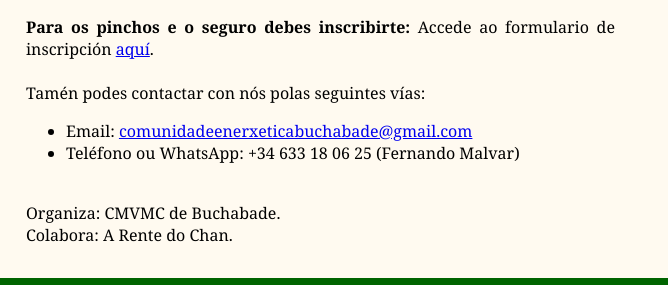
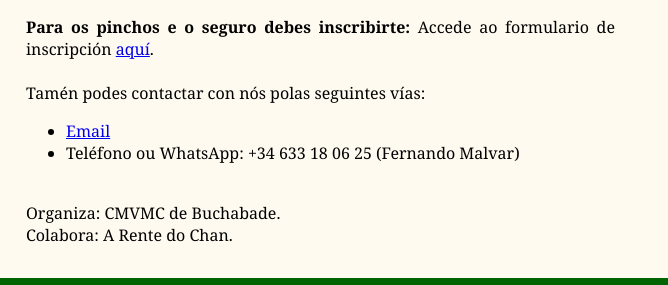
Before and after one commit to buchabade/buchabade.github.io, a plain HTML site: page pages/novas_avisos.html in a window 1280 px wide. Shown: the part 548-833 px from the top of the page, 612-1280 px from the left. Drawn offline with Linux system fonts and the light colour scheme; no server answers.

```diff
--- a/pages/novas_avisos.html
+++ b/pages/novas_avisos.html
@@ -84,8 +84,8 @@
                     <br/><br/>
                     Tamén podes contactar con nós polas seguintes vías:
                     <ul>
-                        <li>Email: <a href="mailto:comunidadeenerxeticabuchabade@gmail.com"
-                                      target="_blank">comunidadeenerxeticabuchabade@gmail.com</a></li>
+                        <li><a href="mailto:comunidadeenerxeticabuchabade@gmail.com"
+                                      target="_blank">Email</a></li>
                         <li>Teléfono ou WhatsApp: +34 633 18 06 25 (Fernando Malvar)</li>
                     </ul>
                     <br/>
```
